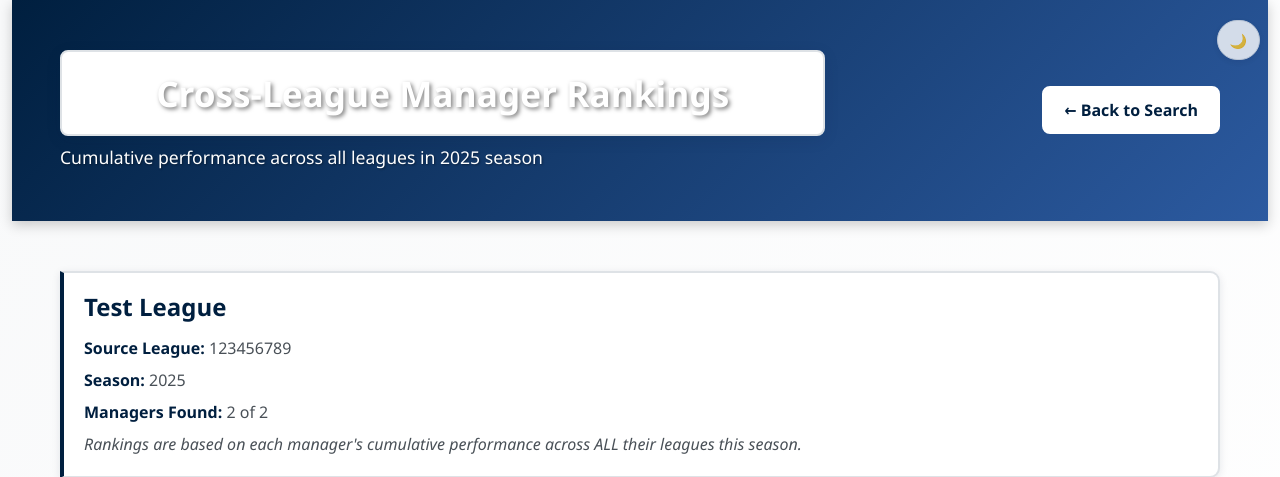
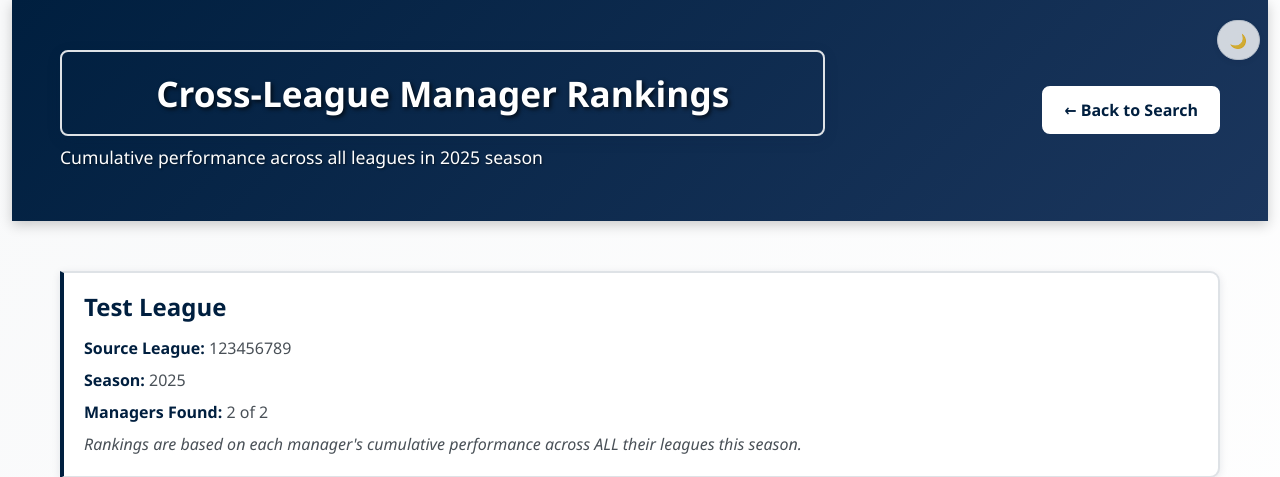
Before and after one commit to NPH82/OutcastRanking, a Flask app: page /old/test-accessibility in a window 1280 px wide. Shown: the top 477 px of the page. Run offline with Flask 3, Linux system fonts and the light colour scheme; some libraries are stand-ins or nearby versions.

Commit message:
updated UI for visual impairment improvements

```diff
--- a/app/templates/cross_league_leaderboard.html
+++ b/app/templates/cross_league_leaderboard.html
@@ -9,11 +9,19 @@
     <script src="{{ url_for('static', filename='dark-mode.js') }}"></script>
     <style>
         .leaderboard-header {
-            background: linear-gradient(135deg, var(--navy-blue) 0%, #2c5aa0 100%);
+            background: linear-gradient(135deg, #001f3f 0%, #1B365D 100%);
             color: #ffffff;
             padding: 30px 0;
             margin-bottom: 30px;
             box-shadow: 0 4px 12px rgba(0,0,0,0.2);
+        }
+
+        .leaderboard-header .container {
+            background: transparent !important;
+        }
+
+        .leaderboard-header .row {
+            background: transparent !important;
         }
 
         .leaderboard-header h1 {
@@ -21,7 +29,8 @@
             font-weight: 700;
             font-size: 2.2em;
             margin-bottom: 8px;
-            text-shadow: 2px 2px 4px rgba(0,0,0,0.5);
+            text-shadow: 2px 2px 4px rgba(0,0,0,0.7);
+            background: transparent !important;
         }
 
         .leaderboard-header p {
@@ -29,7 +38,7 @@
             font-size: 1.1em;
             font-weight: 500;
             opacity: 1;
-            text-shadow: 1px 1px 2px rgba(0,0,0,0.4);
+            text-shadow: 1px 1px 2px rgba(0,0,0,0.5);
         }
 
         .leaderboard-header .btn-light {
@@ -877,7 +886,7 @@
             loadButton.setAttribute('aria-label', 'Loading league details...');
             loadButton.disabled = true;
 
-            fetch(`/api/manager/${username}/leagues?season=${season}`)
+            fetch(`/api/manager/${username}/details?season=${season}`)
                 .then(response => {
                     if (!response.ok) {
                         throw new Error(`HTTP error! status: ${response.status}`);
```
Also changed, not shown: app/templates/manager_search.html (+21 -2 lines).
